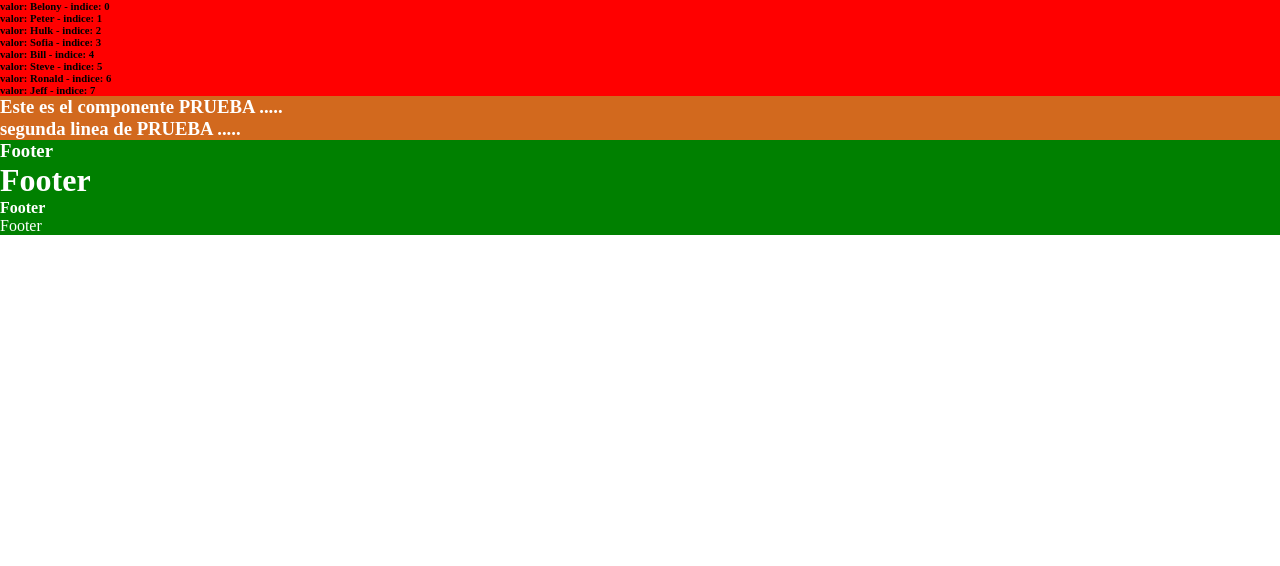
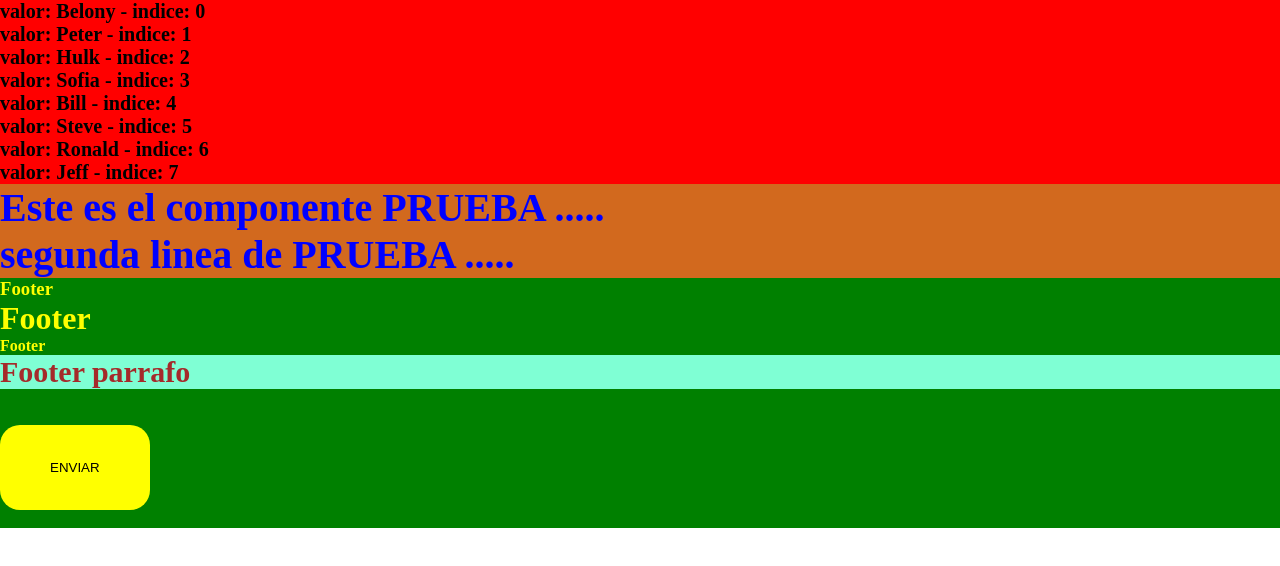
Before and after one commit to ronald-bog/Belony_JS, a React (Vite) app in the folder React/proyecto/: page / in a window 1280 px wide. Shown: the top 566 px of the page. Built offline with nearby package versions, Linux system fonts and the light colour scheme.

Commit message:
Class november 3

```diff
--- /dev/null
+++ b/React/proyecto/src/_index.scss
@@ -0,0 +1,2 @@
+@forward "variables";
+@forward "mixins";
--- /dev/null
+++ b/React/proyecto/src/_mixins.scss
@@ -0,0 +1,49 @@
+@mixin tituloEstilizado($color-texto, $size: 10px) {
+  color: $color-texto;
+  cursor: pointer;
+  font-size: $size;
+  font-weight: bold;
+}
+
+@mixin parrafo {
+  color: brown;
+  font-weight: bold;
+  background-color: aquamarine;
+  font-size: 30px;
+}
+
+@mixin boton($bc, $pd, $rd) {
+  background-color: $bc;
+  padding: $pd;
+  color: black;
+  border: 0;
+  border-radius: $rd;
+  cursor: pointer;
+  &:hover {
+    background-color: aqua;
+    color: red;
+  }
+}
+
+// @mixin mq720 {
+//   @media (max-width: 720px) {
+//     background-color: cadetblue;
+//     font-size: 18px;
+//   }
+// }
+
+@mixin mq720 {
+  @media (max-width: 720px) {
+    @content;
+  }
+}
+@mixin mq1080 {
+  @media (max-width: 1080px) {
+    @content;
+  }
+}
+@mixin mq500 {
+  @media (max-width: 500px) {
+    @content;
+  }
+}
--- /dev/null
+++ b/React/proyecto/src/_variables.scss
@@ -0,0 +1 @@
+$colores: yellow;
--- a/React/proyecto/src/components/Footer.jsx
+++ b/React/proyecto/src/components/Footer.jsx
@@ -7,7 +7,12 @@ export function Footer() {
             <h3>Footer</h3>
             <h1>Footer</h1>
             <h4>Footer</h4>
-            <p>Footer</p>
+            <p>Footer parrafo</p>
+            <br />
+            <br />
+            <button>ENVIAR</button>
+            <br />
+            <br />
         </div>
     );
 }
--- a/React/proyecto/src/scss/_contenido.scss
+++ b/React/proyecto/src/scss/_contenido.scss
@@ -1,7 +1,9 @@
+@use "../index" as *;
+
 .contenido {
-    background-color: chocolate;
+  background-color: chocolate;
 
-    h3 {
-        color: white
-    }
+  h3 {
+    @include tituloEstilizado(blue, 40px);
+  }
 }
--- a/React/proyecto/src/scss/_footer.scss
+++ b/React/proyecto/src/scss/_footer.scss
@@ -1,17 +1,21 @@
-$colores: white;
+@use "../index" as *;
 
 .footer {
   background-color: green;
-    h3{
+  h3 {
     color: $colores;
   }
-    h1{
+  h1 {
     color: $colores;
   }
-    h4{
+  h4 {
     color: $colores;
   }
-    p{
-        color: $colores;
+  p {
+    @include parrafo;
+  }
+
+  button {
+    @include boton(yellow, 35px 50px, 20px);
   }
 }
--- a/React/proyecto/src/scss/_header.scss
+++ b/React/proyecto/src/scss/_header.scss
@@ -1,5 +1,14 @@
-$variableColor: red;
+@use "../index" as *;
 
 .header {
-    background-color: $variableColor;
+  background-color: red;
+  font-size: 30px;
+  @include mq720 {
+    background-color: cadetblue;
+    font-size: 18px;
+  }
+  @include mq500 {
+    background-color: rgb(160, 95, 148);
+    font-size: 10px;
+  }
 }
--- a/React/proyecto/src/styles.scss
+++ b/React/proyecto/src/styles.scss
@@ -1,9 +1,10 @@
+@use "index" as *;
+@use "scss/contenido";
+@use "scss/footer";
+@use "scss/header";
+
 * {
-    margin: 0;
-    padding: 0;
-    box-sizing: border-box;
+  margin: 0;
+  padding: 0;
+  box-sizing: border-box;
 }
-
-@import 'scss/contenido';
-@import 'scss/footer';
-@import 'scss/header';
```
Lines whose indentation alone changed are shown as unchanged.
